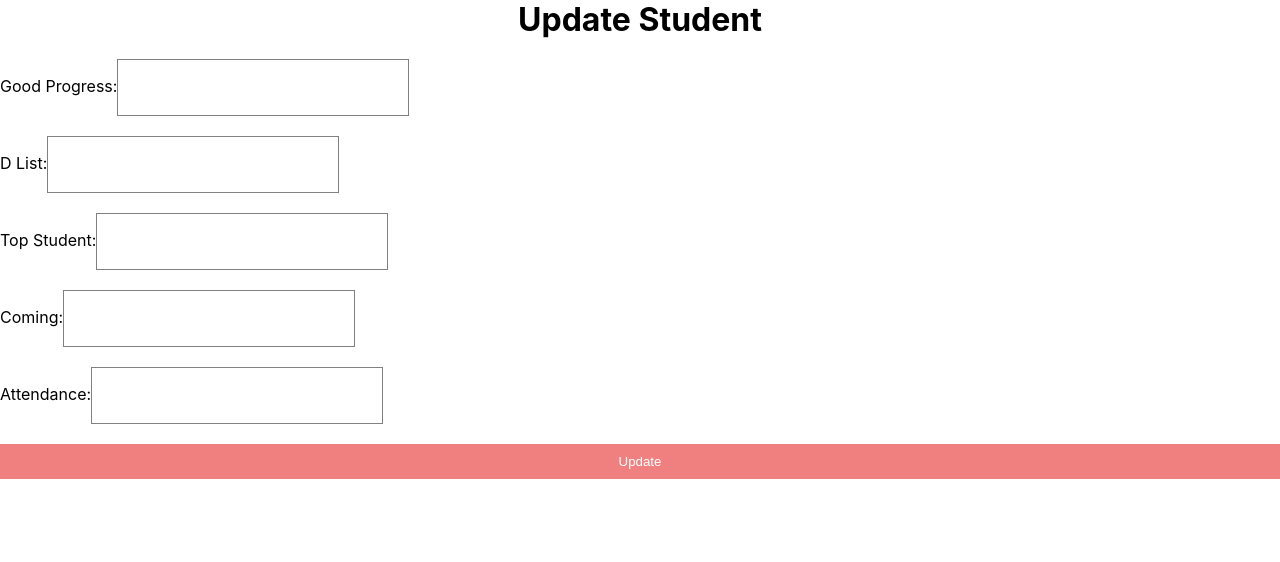
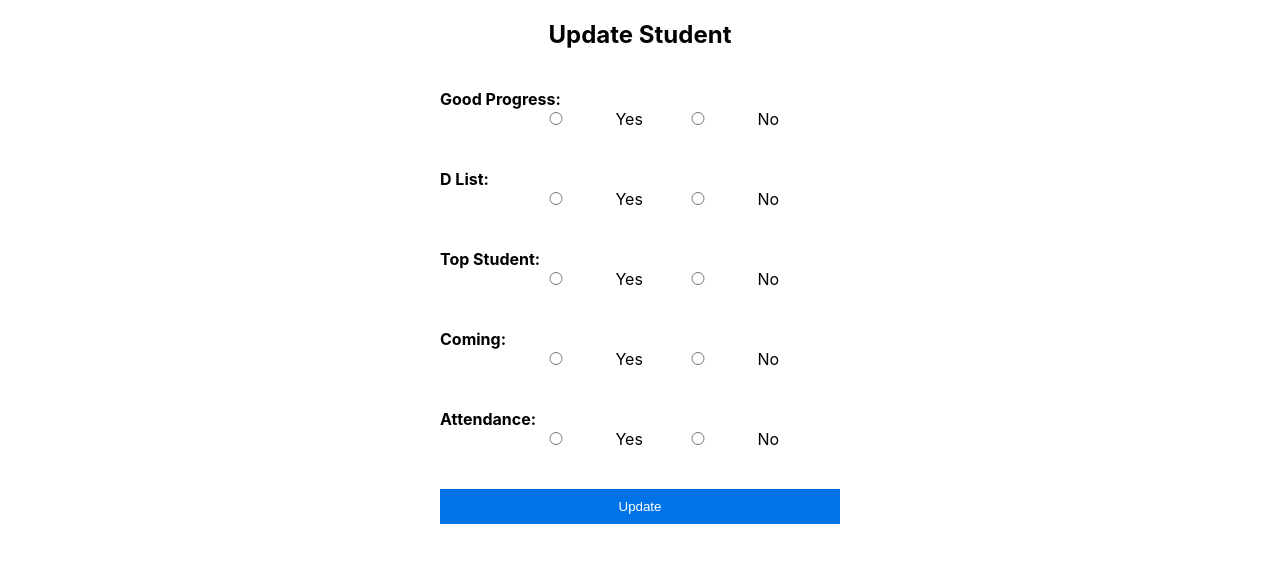
Before and after one commit to jawdonchan/CRUD, a React (Create React App) app in the folder client/: page /updateStudent/1 in a window 1280 px wide. Shown: the top 562 px of the page. Built offline with nearby package versions, Linux system fonts and the light colour scheme; no server answers.

Commit message:
css for update student page

```diff
--- a/client/src/css/update.css
+++ b/client/src/css/update.css
@@ -4,8 +4,8 @@
     gap: 20px;
 }
 input{
-    width:250px;
-    padding: 20px;
+    width:90px;
+    padding: 10px;
     border: 1px solid gray;
 
 }
@@ -13,6 +13,62 @@ input{
 .formButton{
     border: none;
     padding: 10px;
-    background-color: lightcoral;
+    background-color: teal;
     color: white;
 }
+
+/* Add this CSS to adjust spacing between radio buttons and labels */
+div div input[type="radio"] {
+    margin-right: 5px; /* Adjust the margin as needed */
+  }
+
+  /* Add this CSS to adjust spacing between radio button labels and buttons */
+  div div label {
+    margin-right: 5px; /* Adjust the margin as needed */
+  }
+
+  /* Add this CSS to adjust spacing between radio buttons and buttons */
+  div div input[type="radio"] + label {
+    margin-right: 10px; /* Adjust the margin as needed */
+  }
+
+
+  /* update.css */
+.update-form {
+    max-width: 400px;
+    margin: 0 auto;
+    padding: 20px;
+    text-align: center;
+  }
+
+  .update-form h1 {
+    font-size: 24px;
+    margin-bottom: 20px;
+  }
+
+  .update-form div {
+    margin-bottom: 10px;
+
+  }
+
+  .update-form label {
+    display: block;
+    font-weight: bold;
+    text-align: left; /* Align labels to the left */
+  }
+
+  .update-form input[type="radio"] {
+    margin: 0 10px;
+  }
+
+  .formButton {
+    background-color: #0073e6;
+    color: #fff;
+    padding: 10px 20px;
+    border: none;
+    cursor: pointer;
+  }
+
+  .formButton:hover {
+    background-color: #005bbb;
+  }
--- a/client/src/pages/update.jsx
+++ b/client/src/pages/update.jsx
@@ -2,7 +2,7 @@ import React from 'react'
 import { useState } from 'react'
 import axios from 'axios';
 import { useLocation, useNavigate } from 'react-router-dom';
-import '../css/update.css'; // Import the CSS file
+// import '../css/update.css'; // Import the CSS file
 const Update = () => {
 
     const [seats, setSeats] = useState({
--- a/client/src/pages/updateStudent.jsx
+++ b/client/src/pages/updateStudent.jsx
@@ -51,48 +51,98 @@ const UpdateStudent = () => {
       <h1>Update Student</h1>
       <div>
         <label>Good Progress:</label>
+        <div>
           <input
-          type="text"
+            type="radio"
             name="GdProgress"
-          value={student.GdProgress}
+            value="yes"
+            checked={student.GdProgress === "yes"}
             onChange={handleChange}
-        />
+          /> Yes
+          <input
+            type="radio"
+            name="GdProgress"
+            value="no"
+            checked={student.GdProgress === "no"}
+            onChange={handleChange}
+          /> No
+        </div>
       </div>
       <div>
         <label>D List:</label>
+        <div>
           <input
-          type="text"
+            type="radio"
             name="DList"
-          value={student.DList}
+            value="yes"
+            checked={student.DList === "yes"}
             onChange={handleChange}
-        />
+          /> Yes
+          <input
+            type="radio"
+            name="DList"
+            value="no"
+            checked={student.DList === "no"}
+            onChange={handleChange}
+          /> No
+        </div>
       </div>
       <div>
         <label>Top Student:</label>
+        <div>
           <input
-          type="text"
+            type="radio"
             name="TopStudent"
-          value={student.TopStudent}
+            value="yes"
+            checked={student.TopStudent === "yes"}
             onChange={handleChange}
-        />
+          /> Yes
+          <input
+            type="radio"
+            name="TopStudent"
+            value="no"
+            checked={student.TopStudent === "no"}
+            onChange={handleChange}
+          /> No
+        </div>
       </div>
       <div>
         <label>Coming:</label>
+        <div>
           <input
-          type="text"
+            type="radio"
             name="Cmging"
-          value={student.Cmging}
+            value="yes"
+            checked={student.Cmging === "yes"}
             onChange={handleChange}
-        />
+          /> Yes
+          <input
+            type="radio"
+            name="Cmging"
+            value="no"
+            checked={student.Cmging === "no"}
+            onChange={handleChange}
+          /> No
+        </div>
       </div>
       <div>
         <label>Attendance:</label>
+        <div>
           <input
-          type="text"
+            type="radio"
             name="Attendance"
-          value={student.Attendance}
+            value="yes"
+            checked={student.Attendance === "yes"}
             onChange={handleChange}
-        />
+          /> Yes
+          <input
+            type="radio"
+            name="Attendance"
+            value="no"
+            checked={student.Attendance === "no"}
+            onChange={handleChange}
+          /> No
+        </div>
       </div>
       <button className="formButton" onClick={handleUpdate}>
         Update
```
Lines whose indentation alone changed are shown as unchanged.
